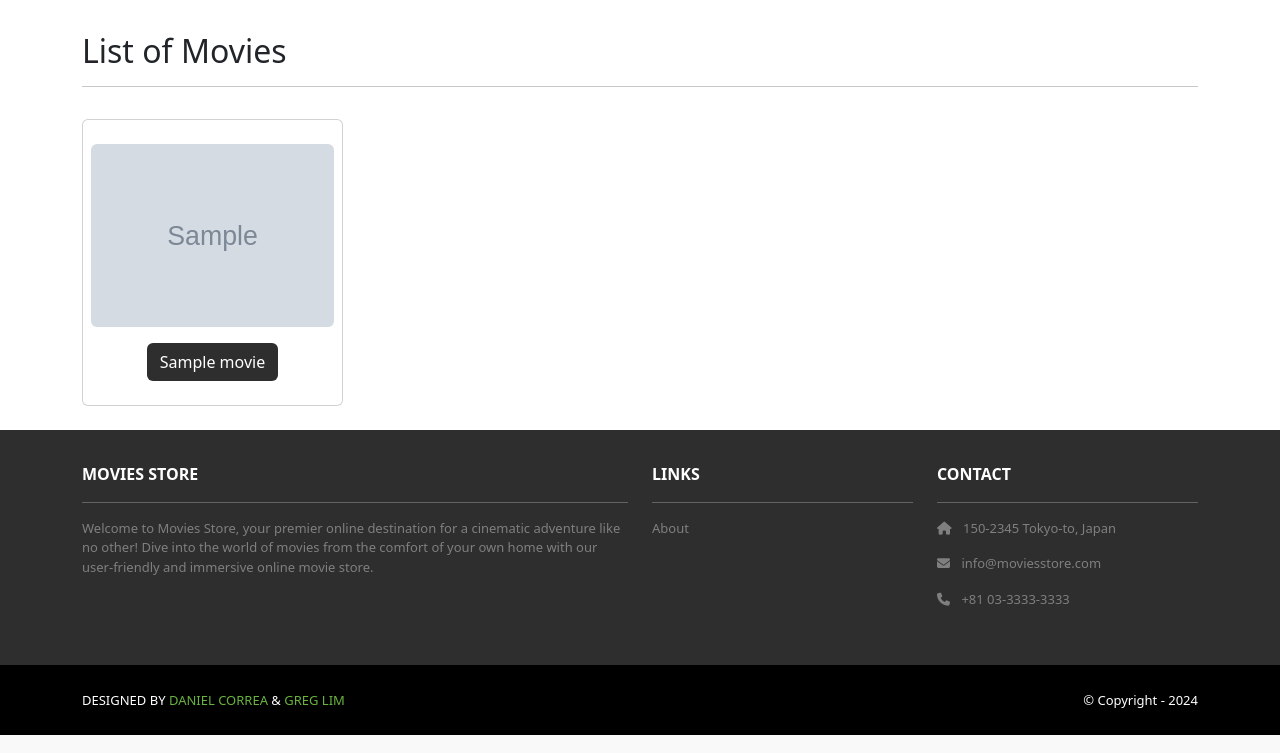
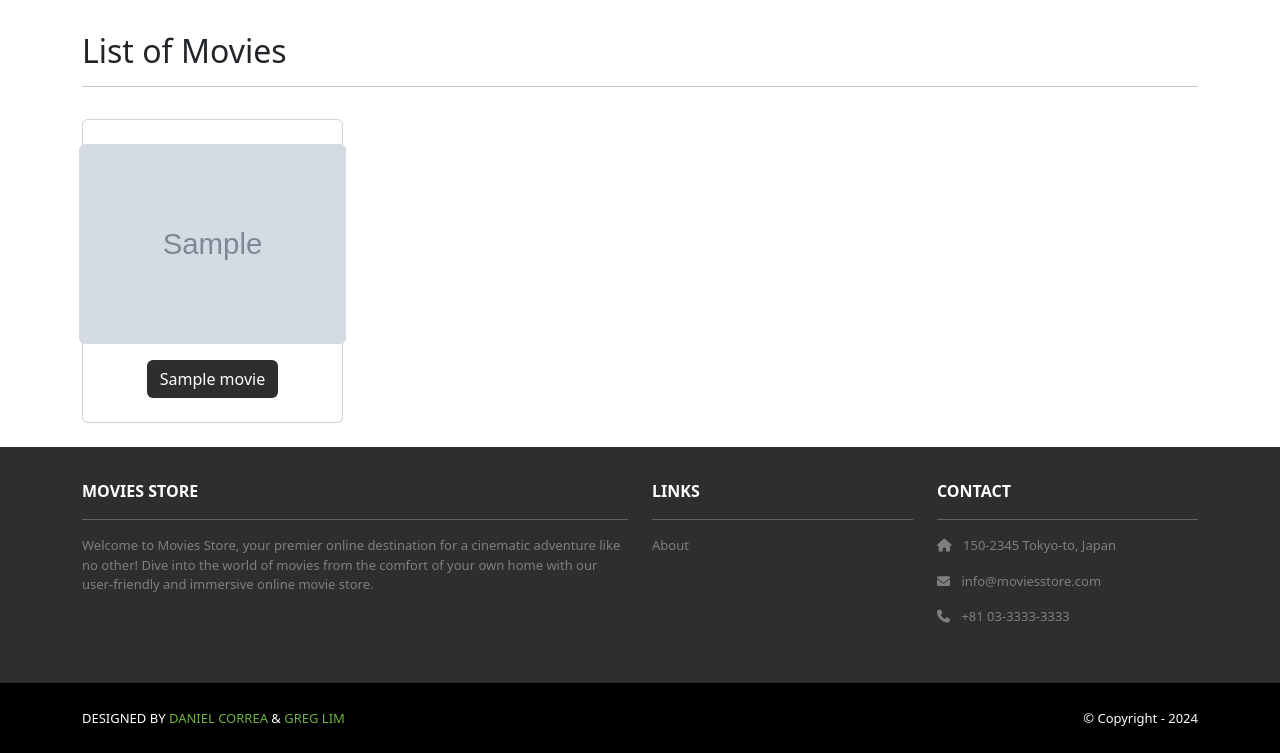
Before and after one commit to OIITuMuCT/Moviesstore, a Django app: page /movies/ in a window 1280 px wide. Shown: the part 82-835 px from the top of the page. Run offline with Django 5.2, Linux system fonts and the light colour scheme; tables that the repository leaves empty hold one stand-in row (values such as "Sample post"); grey boxes marked "Sample" are stand-in pictures; some libraries are stand-ins or nearby versions.

Commit message:
Adding a custom CSS class

```diff
--- a/moviesstore/moviesstore/static/css/style.css
+++ b/moviesstore/moviesstore/static/css/style.css
@@ -38,3 +38,8 @@
 .ms-footer-bottom a:hover {
     color: #fff;
 }
+
+.img-card-200 {
+    width: fit-content;
+    max-height: 200px;
+}
```
